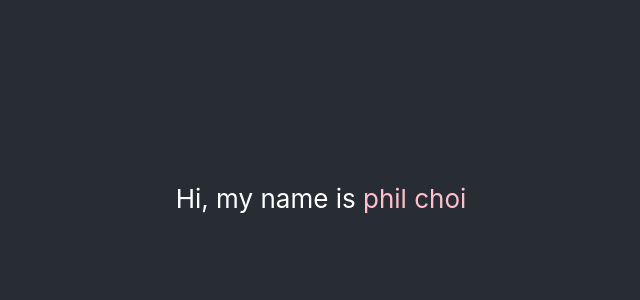
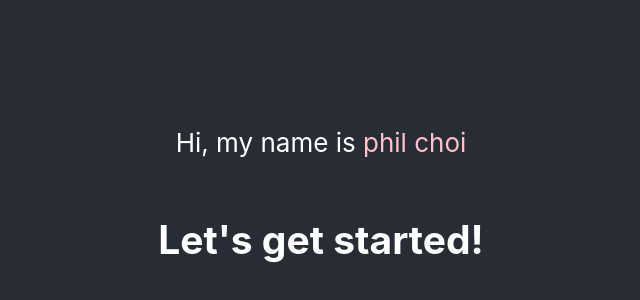
Before and after one commit to cpk0709/react-restart, a React (Create React App) app: page / in a window 1280 px wide. Shown: the part 202-502 px from the top of the page, without its empty margins (319-959 px from the left). Built offline with nearby package versions, Linux system fonts and the light colour scheme.

Commit message:
확장자 명 변경

```diff
--- a/src/App.js
+++ b/src/App.jsx
@@ -7,6 +7,7 @@ function App() {
         <p>
           Hi, my name is <span style={{ color: "pink" }}>phil choi</span>
         </p>
+        <h2>Let's get started!</h2>
       </header>
     </div>
   );
```
Also changed, not shown: src/index.jsx (renamed from src/index.js).
